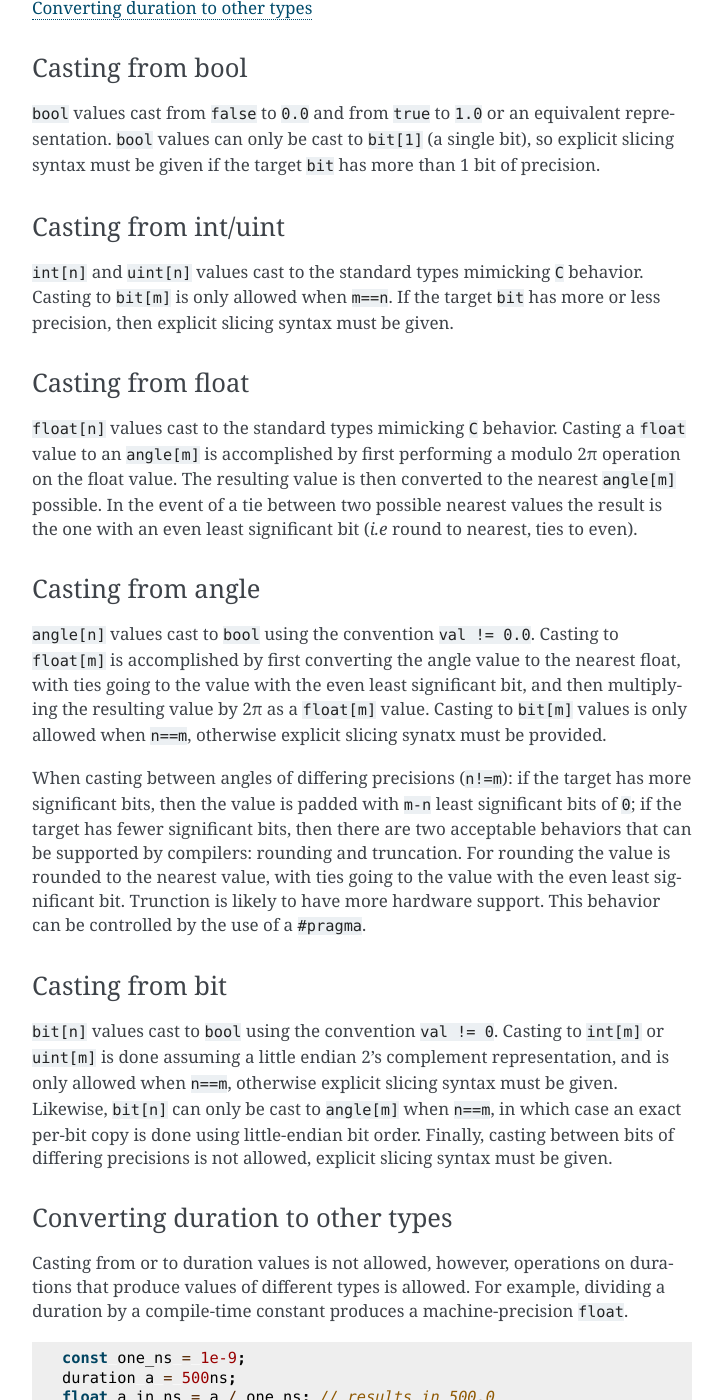
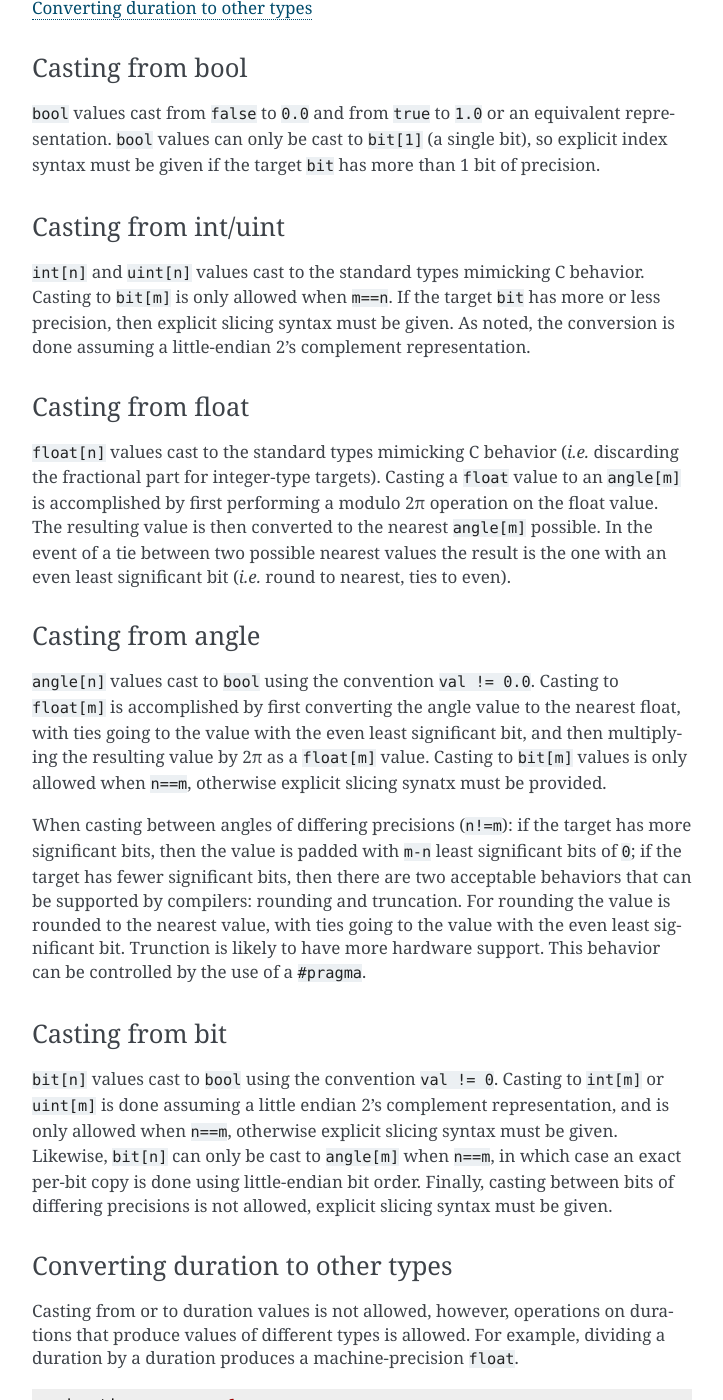
Before and after one commit to openqasm/openqasm, a Sphinx documentation site: the page built from source/language/types.rst, in a window 1280 px wide and 1400 px high, scrolled down 7850 px. Shown: the whole window, without its empty margins (388-1111 px from the left). Built offline with Sphinx 7.4.7, drawn with Linux system fonts in a browser that asks for light colours; nearby versions of some CDN libraries; cross-references to code outside the pages are shown as plain code; some of the changed text lies outside the part shown.

Commit message:
Change division of duration behavior, and other changes for Jake's review comments

```diff
--- a/source/language/delays.rst
+++ b/source/language/delays.rst
@@ -125,9 +125,9 @@
 Operations on durations
 -----------------------
 
-We can add/subtract two durations, or multiply them by a constant, to get a new
-duration. Division by compile time constants (either ``duration``, ``float``, or ``const``) results
-in a machine-precision float (see :ref:`divideDuration`). Negative durations are allowed, however
+We can add/subtract two durations, or multiply or divide them by a constant, to get a new
+duration. Division of two durations results in a machine-precision float
+(see :ref:`divideDuration`). Negative durations are allowed, however
 passing a negative duration to a ``gate[duration]`` or ``box[duration]`` expression will result in an error.
 All durations are compile time operations since ultimately all
 durations, including stretches, will be resolved to constants.
--- a/source/language/types.rst
+++ b/source/language/types.rst
@@ -455,25 +455,28 @@
 
 ``bool`` values cast from ``false`` to ``0.0`` and from ``true`` to ``1.0`` or
 an equivalent representation. ``bool`` values can only be cast to ``bit[1]``
-(a single bit), so explicit slicing syntax must be given if the target ``bit``
+(a single bit), so explicit index syntax must be given if the target ``bit``
 has more than 1 bit of precision.
 
 Casting from int/uint
 ~~~~~~~~~~~~~~~~~~~~~
 
-``int[n]`` and ``uint[n]`` values cast to the standard types mimicking ``C``
+``int[n]`` and ``uint[n]`` values cast to the standard types mimicking C
 behavior. Casting to ``bit[m]`` is only allowed when ``m==n``. If the target
 ``bit`` has more or less precision, then explicit slicing syntax must be given.
+As noted, the conversion is done assuming a little-endian 2's complement
+representation.
 
 Casting from float
 ~~~~~~~~~~~~~~~~~~
 
-``float[n]`` values cast to the standard types mimicking ``C`` behavior.
+``float[n]`` values cast to the standard types mimicking C behavior (*i.e.*
+discarding the fractional part for integer-type targets).
 Casting a ``float`` value to an ``angle[m]`` is accomplished by first
 performing a modulo 2π operation on the float value. The resulting value
 is then converted to the nearest ``angle[m]`` possible. In the event of a
 tie between two possible nearest values the result is the one with an even
-least significant bit (*i.e* round to nearest, ties to even).
+least significant bit (*i.e.* round to nearest, ties to even).
 
 Casting from angle
 ~~~~~~~~~~~~~~~~~~
@@ -512,15 +515,13 @@
 
 Casting from or to duration values is not allowed, however, operations on
 durations that produce values of different types is allowed. For example,
-dividing a duration by a compile-time constant produces a machine-precision
-``float``.
+dividing a duration by a duration produces a machine-precision ``float``.
 
 .. code-block:: c
 
-   const one_ns = 1e-9;
+   duration one_ns = 1ns;
    duration a = 500ns;
-   float a_in_ns = a / one_ns; // results in 500.0
+   float a_in_ns = a / one_ns;  // 500.0
 
-   float one = 1.0;
-   duration b = 1ms;
-   float b_float = b / one; // results in 1e-3
+   duration one_s = 1s;
+   float a_in_s = a / one_s; // 5e-7
```
